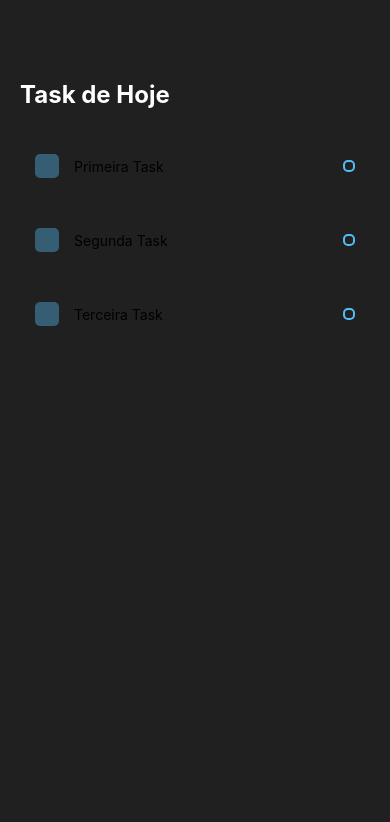
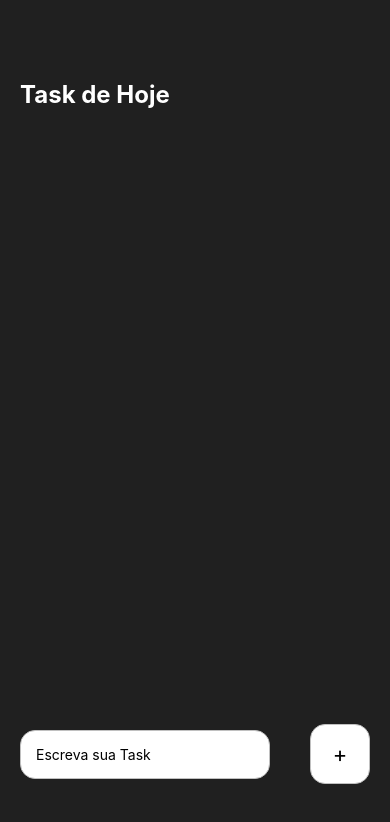
Before and after one commit to jonatasolialmeida/front, a React Native app in the folder TaskList/: screen / in a window 390 px wide. Shown: the top 822 px of the page. Built offline with nearby package versions, Linux system fonts and the light colour scheme.

Commit message:
implementação do input ++ botão para adicionar as tasks ++ seus styles implementação do useState para guardar os estados ou setalos
função de captura das tasks adicionando em uma lista
função de deleção da task na lista ao clicar em cima da task

```diff
--- a/TaskList/App.js
+++ b/TaskList/App.js
@@ -1,20 +1,56 @@
-import { StatusBar } from 'expo-status-bar';
-import { StyleSheet, Text, View } from 'react-native';
+import React, {useState} from 'react';
+import { StyleSheet, Text, View, KeyboardAvoidingView, Platform, TextInput, TouchableOpacity, Keyboard, StatusBar } from 'react-native';
 import Task from './components/Task';
 
 export default function App() {
+  const [task, setTask] = useState();
+  const [taskItems, setTaskItems] = useState([]);
+
+  const handleAddTask = () => {
+    Keyboard.dismiss();
+    setTaskItems([...taskItems, task])
+    setTask(null);
+  }
+
+  const completeTask = (index) => {
+    let itemsCopy = [...taskItems];
+    itemsCopy.splice(index, 1);
+    setTaskItems(itemsCopy);
+  }
+
   return (
     <View style={styles.container}>
-
+      <StatusBar
+        barStyle='light-content'
+        backgroundColor='transparent'
+        translucent
+      />
       <View style={styles.taskWrapper}>
         <Text style={styles.sectionTitle}>Task de Hoje</Text>
 
         <View style={styles.items}>
-          <Task text={'Primeira Task'}/>
-          <Task text={'Segunda Task'}/>
-          <Task text={'Terceira Task'}/>
+          {
+            taskItems.map((item, index) => {
+             return (
+              <TouchableOpacity key={index} onPress={() => completeTask(index)}>
+                <Task text={item}/>
+              </TouchableOpacity>
+             )
+            })
+          }
         </View>
       </View>
+        <KeyboardAvoidingView
+          behavior={Platform.OS === 'ios' ? 'padding' : 'height'}
+          style={styles.writeTaskWrapper}
+        >
+          <TextInput style={styles.input} placeholder={'Escreva sua Task'} value={task} onChangeText={text => setTask(text)}/>
+          <TouchableOpacity onPress={() => handleAddTask()}>
+            <View style={styles.addWrapper}>
+              <Text style={styles.addText}>+</Text>
+            </View>
+          </TouchableOpacity>
+        </KeyboardAvoidingView>
     </View>
   );
 }
@@ -36,4 +72,33 @@
   items: {
     marginTop: 30,
   },
+writeTaskWrapper: {
+  position: 'absolute',
+  bottom: 60,
+  width: '100%',
+  flexDirection: 'row',
+  justifyContent: 'space-around',
+  alignItems: 'center'
+},
+input: {
+  padding: 15,
+  backgroundColor: '#FFF',
+  borderRadius: 15,
+  borderColor: '#C0C0C0',
+  borderWidth: 1,
+  width: 250
+},
+addWrapper: {
+  width: 60,
+  height: 60,
+  backgroundColor: '#FFF',
+  borderRadius: 15,
+  justifyContent: 'center',
+  alignItems: 'center',
+  borderColor: '#C0C0C0',
+  borderWidth: 1,
+},
+addText: {
+  fontSize: 22
+},
 });
--- a/TaskList/components/Task.js
+++ b/TaskList/components/Task.js
@@ -1,5 +1,5 @@
 import react from 'react';
-import { View, Text, StyleSheet, TouchableOpacity } from 'react-native';
+import { View, Text, StyleSheet } from 'react-native';
 
 const Task = (props) => {
 
@@ -17,13 +17,14 @@
 const styles = StyleSheet.create({
 
 item: {
-    backgroundColor: 'FFF',
+    backgroundColor: '#FFF',
     padding: 15,
     borderRadius: 10,
     flexDirection: 'row',
     alignItems: 'center',
     justifyContent: 'space-between',
     marginBottom: 20,
+    borderRadius: 10,
 },
 itemLeft: {
     flexDirection: 'row',
```
